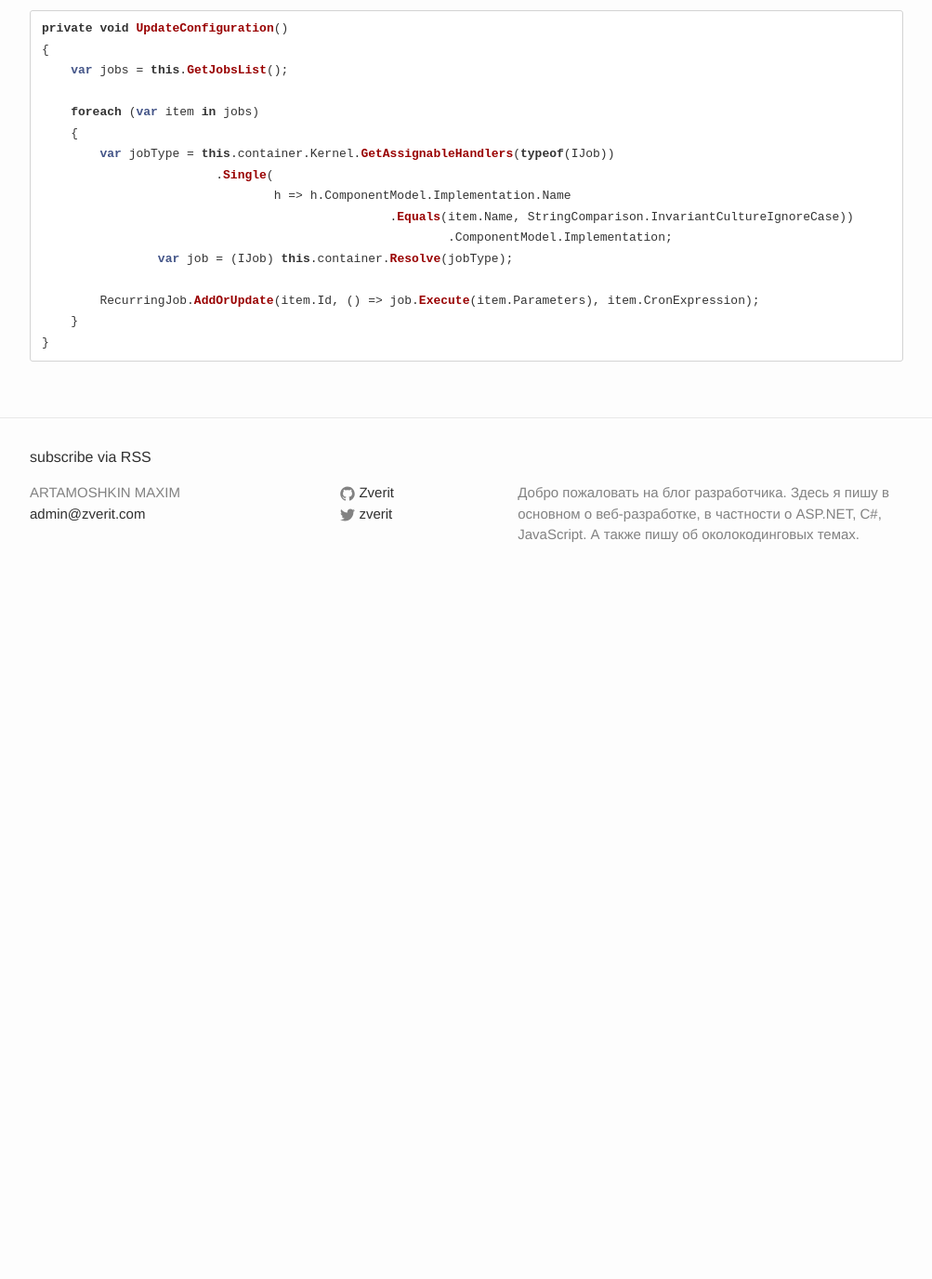
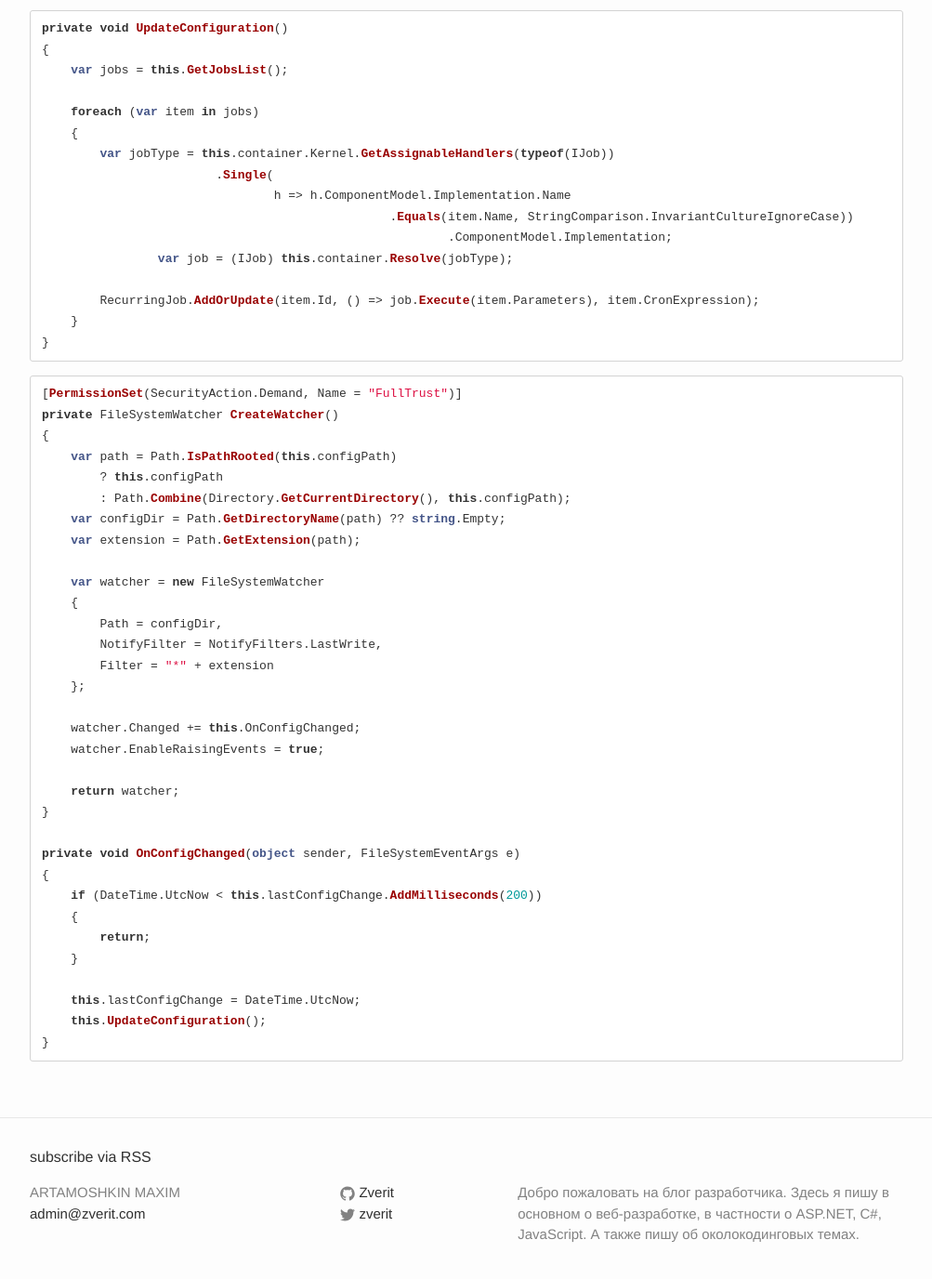
Before and after one commit to martamoshkin/blog.zverit.com, a Jekyll site: the page built from _posts/2016-6-17-hangfire-config-joblist.md, in a window 1280 px wide and 1400 px high, scrolled down 1552 px. Shown: the top 1376 px of the window at 93% size, without its empty margins (138-1141 px from the left). Built offline with Jekyll 4.4.1, drawn with Linux system fonts in a browser that asks for light colours; nearby versions of some CDN libraries; comment, search, counter and statistics services are not loaded; before the commit the page ends 2199 px from its top, so only the background shows below that.

Commit message:
Update 2016-6-17-hangfire-config-joblist.md

````diff
--- a/_posts/2016-6-17-hangfire-config-joblist.md
+++ b/_posts/2016-6-17-hangfire-config-joblist.md
@@ -97,3 +97,38 @@ private void UpdateConfiguration()
     }
 }
 ```
+
+```cs
+[PermissionSet(SecurityAction.Demand, Name = "FullTrust")]
+private FileSystemWatcher CreateWatcher()
+{
+    var path = Path.IsPathRooted(this.configPath)
+        ? this.configPath
+        : Path.Combine(Directory.GetCurrentDirectory(), this.configPath);
+    var configDir = Path.GetDirectoryName(path) ?? string.Empty;
+    var extension = Path.GetExtension(path);
+
+    var watcher = new FileSystemWatcher
+    {
+        Path = configDir,
+        NotifyFilter = NotifyFilters.LastWrite,
+        Filter = "*" + extension
+    };
+
+    watcher.Changed += this.OnConfigChanged;
+    watcher.EnableRaisingEvents = true;
+
+    return watcher;
+}
+
+private void OnConfigChanged(object sender, FileSystemEventArgs e)
+{
+    if (DateTime.UtcNow < this.lastConfigChange.AddMilliseconds(200))
+    {
+        return;
+    }
+
+    this.lastConfigChange = DateTime.UtcNow;
+    this.UpdateConfiguration();
+}
+```
````
